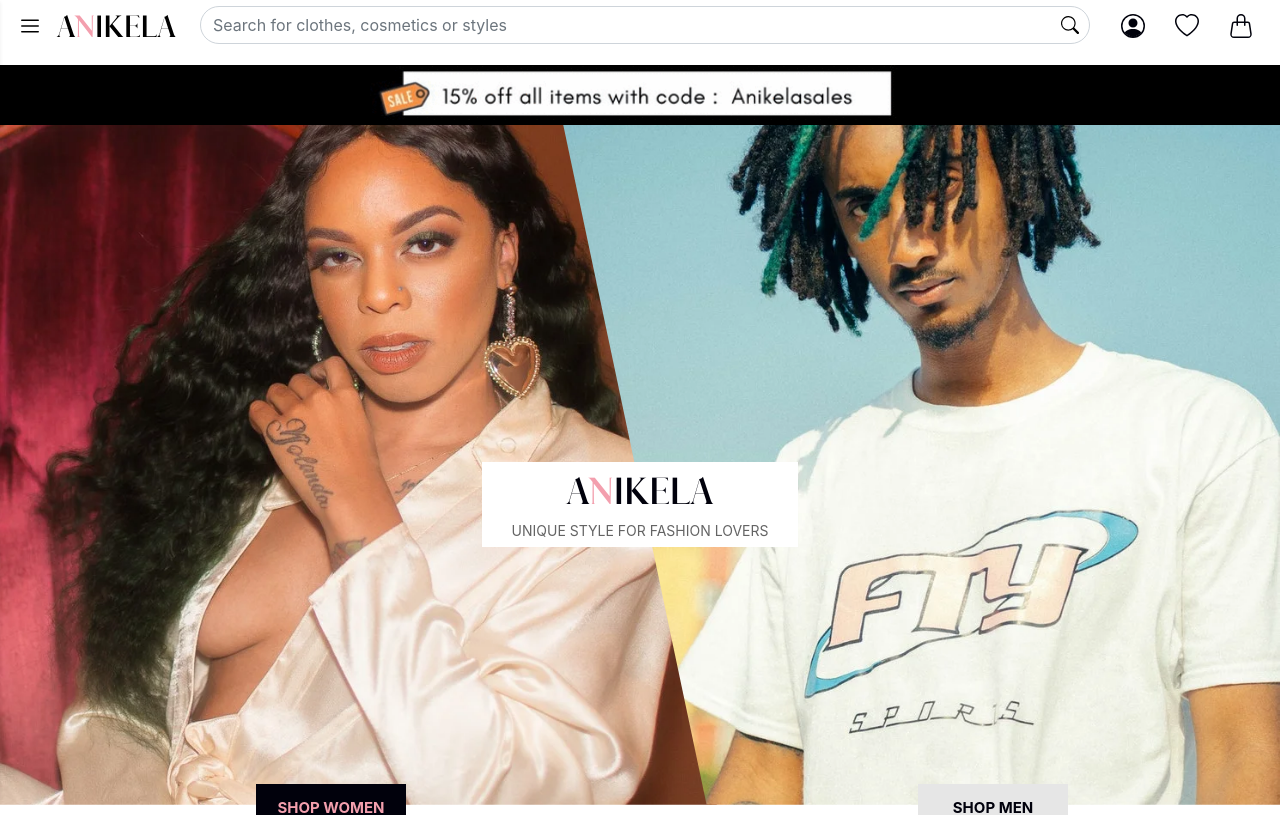
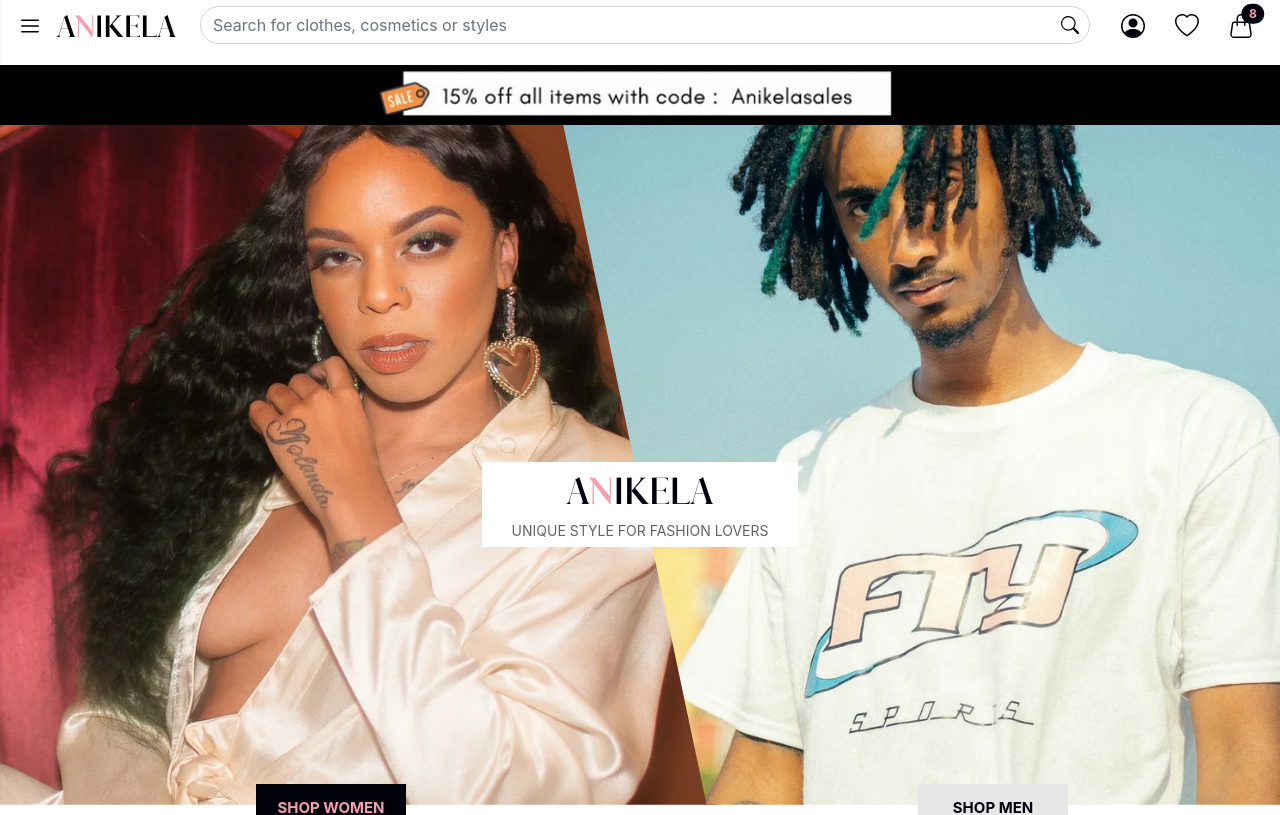
Before and after one commit to Coast-Information-Technology/anikela-ecommerce-customers-frontend, a React (Create React App) app: page / in a window 1280 px wide. Shown: the top 815 px of the page. Built offline with nearby package versions, Linux system fonts and the light colour scheme.

Commit message:
fix: some a11y issues

```diff
--- a/src/components/common/CustomModal.tsx
+++ b/src/components/common/CustomModal.tsx
@@ -36,7 +36,12 @@ export const Modal: React.FC<ModalProps> = ({
           type="button"
           onClick={handleClose}
         >
-          <Icon icon="close" title="close" fill="rgb(255,255,255)" size={20} />
+          <Icon
+            icon="close"
+            title="close button"
+            fill="rgb(255,255,255)"
+            size={20}
+          />
         </button>
       ) : undefined}
       {children ? (
--- a/src/components/common/icon/Icon.tsx
+++ b/src/components/common/icon/Icon.tsx
@@ -22,9 +22,8 @@ const Icon: React.FC<IconProps> = (props) => {
       height={`${size}px`}
       xmlns="http://www.w3.org/2000/svg"
       xmlnsXlink="http://www.w3.org/1999/xlink"
-      aria-labelledby={title}
+      aria-label={title}
     >
-      <title id={title}>{title}</title>
       <path fill={fill} d={iconPath[icon]} />
     </svg>
   );
--- a/src/components/header/NavBar.tsx
+++ b/src/components/header/NavBar.tsx
@@ -9,7 +9,8 @@ import SearchBar, { SearchBarUtil } from "../common/search_bar/SearchBar";
 const NavBar: React.FC = () => {
   const isTabletScreen = useMediaQuery({ query: "(max-width: 767px)" });
   const innerSpaceClass = isTabletScreen ? "flex-grow-1" : "";
-  const noOfItemsInCart: number = 0;
+  const noOfItemsInCart: number = 8;
+  let isCartEmpty = noOfItemsInCart === 0;
   return (
     <nav className="navbar">
       <div className="container-lg">
@@ -58,22 +59,22 @@ const NavBar: React.FC = () => {
           </div>
         </MediaQuery>
 
-        <div className="nav-util position-relative">
+        <div className="nav-util">
           <Link to="shopping-cart" className="position-relative">
             <Icon
               icon="shopping-bag"
-              title="shopping cart"
+              title="your cart"
               className="nav-util__img"
               size={24}
             />
-            {noOfItemsInCart !== 0 ? (
+            {!isCartEmpty ? (
               <span className="cart-notification-badge">
                 {noOfItemsInCart.toString()}
-                <span className="visually-hidden">items in cart</span>
+                <span className="visually-hidden">
+                  {`you have ${noOfItemsInCart} items in cart`}
+                </span>
               </span>
-            ) : (
-              <span className="visually-hidden">you have no items in cart</span>
-            )}
+            ) : undefined}
           </Link>
         </div>
       </div>
```
